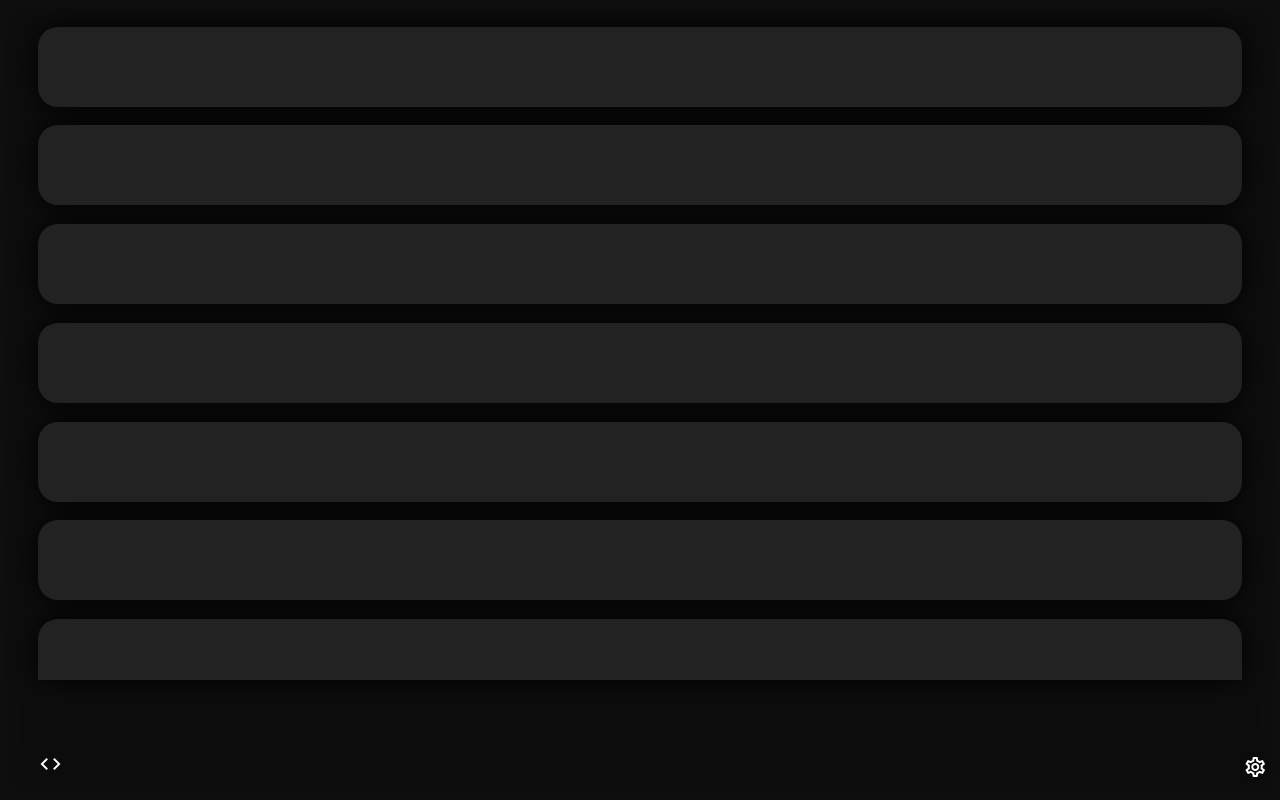
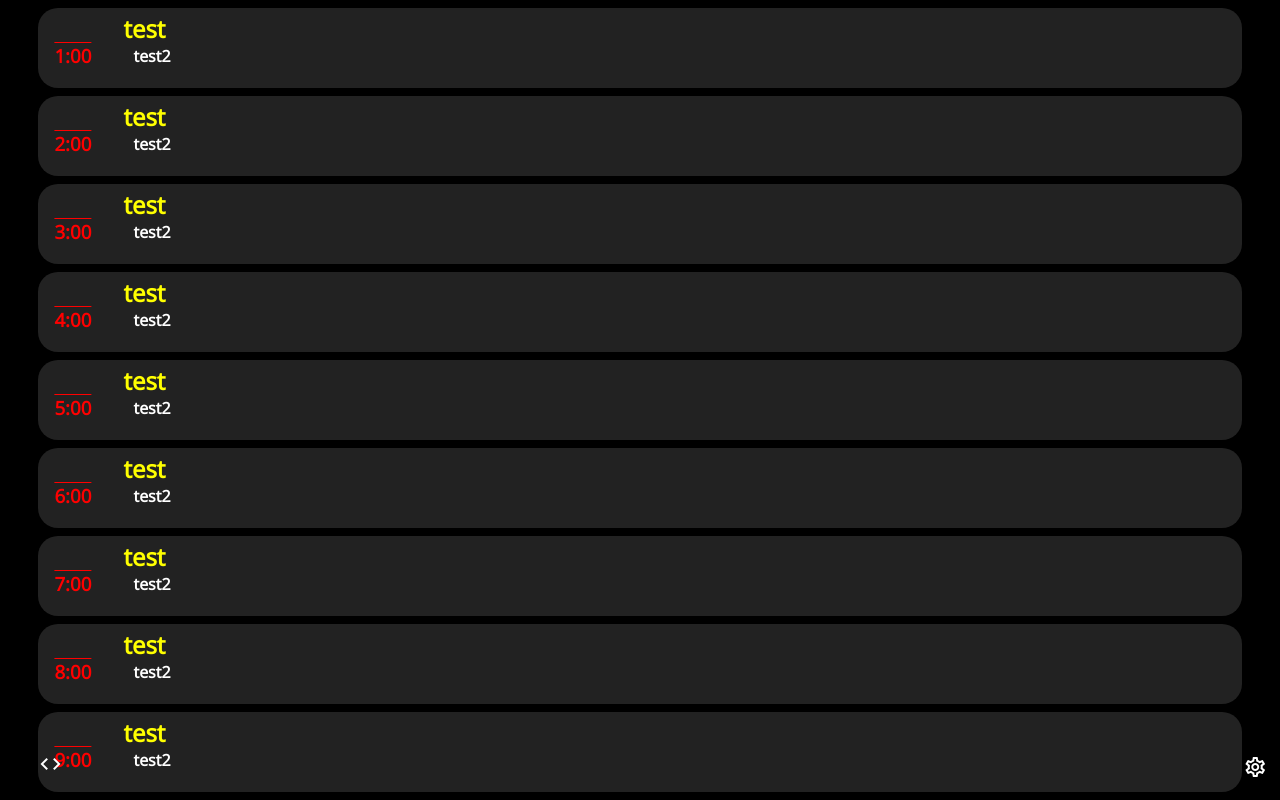
Before and after one commit to thefireflyer/timeable, a Next.js app in the folder src/: page /timeable/ in a window 1280 px wide. Built offline with nearby package versions, Linux system fonts and the light colour scheme.

Commit message:
basic ui

```diff
--- a/src/pages/index.js
+++ b/src/pages/index.js
@@ -3,6 +3,10 @@ import React, { Component, useState } from 'react'
 import styles from '../styles/Home.module.scss'
 
 const storedData = "timeable.data"
+
+function NavBarSpacer () {
+  return(<div style={{marginBottom:`16vh`}}></div>)
+}
 
 export default class Home extends Component {
   constructor(props) {
@@ -12,8 +16,8 @@ export default class Home extends Component {
     }
     for (let i = 1; i <= 24; i++) {
       this.state.timeSegments.push({
-        title:"",
-        desc: "",
+        title:"test",
+        desc: "test2",
         activity: null,
         hour: i
       })
@@ -55,6 +59,56 @@ export default class Home extends Component {
 
   }
 
+  updateData() {
+
+
+    let optionsMenu = document.getElementById(styles.timeSegmentOptions)
+
+    this.state.currentSegment().title = optionsMenu.querySelector("#title").value
+    this.state.currentSegment().desc = optionsMenu.querySelector("#description").value
+
+    this.forceUpdate()
+  }
+
+  saveData(){
+    localStorage.setItem(storedData, JSON.stringify(this.state))
+  }
+  closeAll()
+  {
+    this.updateData()
+    document.getElementById(styles.container).style.left = `0`
+    document.getElementById(styles.closeSettings).style.display = `none`
+    document.getElementById(styles.timeSegmentOptions).style.top = `100vh`;
+    this.saveData()
+  }
+
+  mouseDown(info) {
+    this.state.eventInfo = info
+    this.state.mouseTimer = window.setTimeout(() => this.execMouseDown(),500); //set timeout to fire in 2 seconds when the user presses mouse button down
+  }
+
+  mouseUp() {
+    if (this.state.mouseTimer) window.clearTimeout(this.state.mouseTimer);  //cancel timer when mouse button is released
+    this.state.eventInfo = null
+  }
+
+  execMouseDown() {
+    let currentTarget = this.state.eventInfo.touches?.item("0").target||this.state.eventInfo.target
+    console.log(currentTarget)
+    console.log(currentTarget.attributes.segment.value)
+
+    this.state.currentSegment = () => {return(this.state.timeSegments[currentTarget.attributes.segment.value-1])}
+
+    let optionsMenu = document.getElementById(styles.timeSegmentOptions)
+
+    optionsMenu.querySelector("#title").value = this.state.currentSegment().title
+    optionsMenu.querySelector("#description").value = this.state.currentSegment().desc
+
+    let optionMenu = document.getElementById(styles.timeSegmentOptions)
+    optionMenu.style.top = `30vh`;
+    document.getElementById(styles.closeSettings).style.display = `block`
+  }
+
   render() {
     return (
       <div id={styles.container}>
@@ -83,15 +137,20 @@ export default class Home extends Component {
                 return(
                 <div key={timeSegment.hour}
                  className={styles.timeSegment}
-                 onTouchStart={mouseDown}
-                 onMouseDown={mouseDown}
-                 onTouchEnd={mouseUp}
-                 onTouchCancel={mouseUp}
-                 onMouseUp={mouseUp}>
-                  <h3>{timeSegment.title}</h3>
+                 onTouchStart={e => this.mouseDown(e)}
+                 onMouseDown={e => this.mouseDown(e)}
+                 onTouchEnd={() => this.mouseUp()}
+                 onTouchCancel={() => this.mouseUp()}
+                 onMouseUp={() => this.mouseUp()}
+                 style={{backgroundColor:timeSegment.activity?.color||`#222`}}
+                 segment={timeSegment.hour}>
+                  <h3>{timeSegment.hour+`:00`}</h3>
+                  <h2>{timeSegment.title}</h2>
+                  <h4>{timeSegment.desc}</h4>
                 </div>
                 )
               })}
+              <NavBarSpacer></NavBarSpacer>
             </div>
 
             <div className={styles.menubar}>
@@ -115,7 +174,7 @@ export default class Home extends Component {
             document.getElementById(styles.closeSettings).style.display = `block`
           }} id={styles.openSettings}><span className={"material-icons-outlined "+styles.pin} >settings</span></a>
 
-          <a onClick={closeAll} id={styles.closeSettings}></a>
+          <a onClick={() => this.closeAll()} id={styles.closeSettings}></a>
 
 
           <div id={styles.bottomPins} >
@@ -132,7 +191,22 @@ export default class Home extends Component {
 
           <div id={styles.timeSegmentOptions}>
 
-            </div>
+            <input type={`text`} placeholder={`title`} id={`title`}></input>
+            <input type={`text`} placeholder={`description`} id={`description`}></input>
+
+            {
+
+              ///TODO: activity dropdown
+
+              ///TODO: color coding
+
+              ///TODO: todo list
+
+              ///TODO: reminders
+
+            }
+            <NavBarSpacer></NavBarSpacer>
+          </div>
 
         </main>
 
@@ -142,16 +216,6 @@ export default class Home extends Component {
               <h1>Settings</h1>
 
               <br></br>
-
-              <a onClick={() => {
-
-                saveData(this.state)
-
-                this.forceUpdate()
-
-                closeAll()
-
-              }} ><h2>Update and save</h2></a>
 
             </center>
           </div>
@@ -167,19 +231,26 @@ function closeAll()
   document.getElementById(styles.container).style.left = `0`
   document.getElementById(styles.closeSettings).style.display = `none`
   document.getElementById(styles.timeSegmentOptions).style.top = `100vh`;
+  saveData()
 }
 
 
 var mouseTimer;
-function mouseDown() {
-    mouseTimer = window.setTimeout(execMouseDown,500); //set timeout to fire in 2 seconds when the user presses mouse button down
+var eventInfo;
+function mouseDown(info) {
+  eventInfo = info
+  mouseTimer = window.setTimeout(execMouseDown,500); //set timeout to fire in 2 seconds when the user presses mouse button down
 }
 
 function mouseUp() {
-    if (mouseTimer) window.clearTimeout(mouseTimer);  //cancel timer when mouse button is released
+  if (mouseTimer) window.clearTimeout(mouseTimer);  //cancel timer when mouse button is released
+  eventInfo = null
 }
 
 function execMouseDown() {
+  let currentTarget = eventInfo.touches?.item("0").target||eventInfo.target
+  console.log(currentTarget)
+  console.log(currentTarget.attributes.segment)
   let optionMenu = document.getElementById(styles.timeSegmentOptions)
   optionMenu.style.top = `30vh`;
   document.getElementById(styles.closeSettings).style.display = `block`
--- a/src/styles/Home.module.scss
+++ b/src/styles/Home.module.scss
@@ -15,11 +15,8 @@
   flex-direction: column;
   justify-content: center;
   align-items: center;
-  filter: drop-shadow(0 0 1vw black);
-  background-color: rgba(0, 0, 0, 0.2);
-  background-repeat: no-repeat;
-  background-position: center;
-  background-size: cover;
+  //filter: drop-shadow(0 0 1vw black);
+  //background-color: rgba(0, 0, 0, 0.2);
   }
 
 @media (max-width: 600px) {
@@ -110,14 +107,15 @@
   top: 0;
   left: 0;
   width: 100vw;
-  height: 85vh;
+  height: 100vh;
 }
 
 .section {
   position: absolute;
   top: 1vh;
   width: 94vw;
-  height: 84vh;
+  height: 100vh;
+
   //background-color: #222;
   //border-radius: 20px;
   overflow-y: scroll;
@@ -143,25 +141,58 @@
   border-radius: 20px;
   height: 10vh;
   min-height: 50px;
+  margin-bottom: 1vh;
+  * {
+    pointer-events: none;
+  }
   h3 {
-    color: white;
+    color: red;
+    text-decoration: overline;
+  }
+  h2 {
+    position: relative;
+    top: -2rem;
+    left: 2rem;
+    color: adjust-hue($color: red, $degrees: 60);
+  }
+  h4 {
 
   }
+  padding: 1rem;
+  display: flex;
 
-  background-color: #222;
+  overflow: hidden;
 }
 .timeSegment:active {
-  background-color: #111;
+  border: white 1px solid;
 }
 
 #timeSegmentOptions {
   position: absolute;
   width: 100vw;
-  height: 65vh;
+  height: 72vh;
   top: 100vh;
   background-color: #111;
-  transition: top 1s;
-  border-radius: 20px;
+  transition: top 0.5s;
+  //filter: drop-shadow(0 0 3vw black);
+  overflow-y: scroll;
+  padding: 1rem;
+  padding-bottom: 2vh;
+
+  //border: solid white 1px;
+  border-radius: 1rem;
+
+  input {
+    background-color: #111;
+    color: white;
+    font-size:x-large;
+    border: solid white 1px;
+    border-radius: 1rem;
+    padding: 1rem;
+    width: 100%;
+    margin-top:1rem;
+  }
+
 }
 
 @media (min-width: 600px) {
--- a/src/styles/globals.css
+++ b/src/styles/globals.css
@@ -3,7 +3,7 @@
 }
 html,
 body {
-  background-color: rgb(20, 20, 20);
+  background-color: rgb(0, 0, 0);
   background-repeat: no-repeat;
   background-attachment: fixed;
   background-position: center;
```
